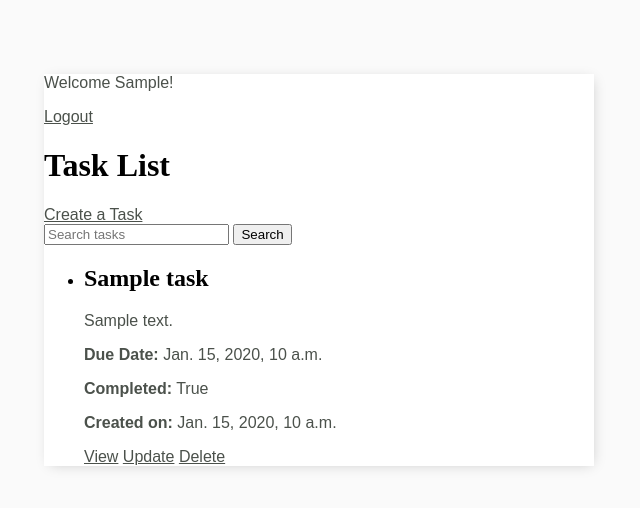
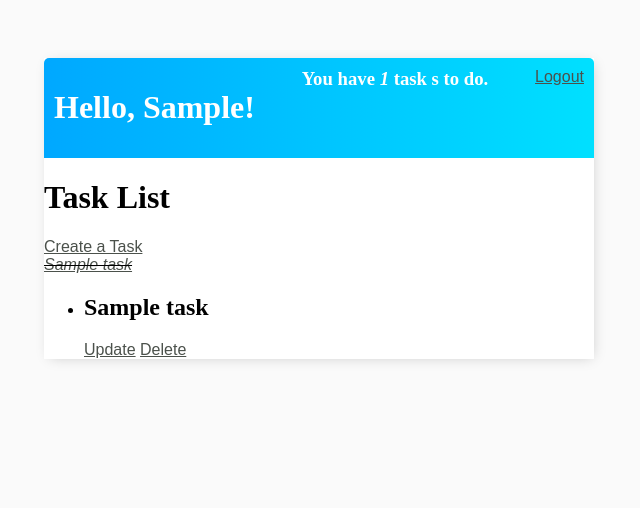
Before and after one commit to Claudenilsonjunior/todo-django-webapp, a Django app: page / in a window 1280 px wide. Shown: the top 508 px of the page, without its empty margins (321-961 px from the left). Run offline with Django 5.2, Linux system fonts and the light colour scheme; a user stored in the database is signed in; tables that the repository leaves empty hold one stand-in row (values such as "Sample post"); some web fonts are replaced.

Commit message:
Update task_list.html

```diff
--- a/base/templates/base/task_list.html
+++ b/base/templates/base/task_list.html
@@ -1,52 +1,81 @@
 {% extends 'base/base.html' %}
-
-{% block title %}
-
-    Task List
-
-{% endblock %}
-
 {% block content %}
 
 
+<div class= 'header-bar'>
+
+    <h1> Hello, {{ request.user|title }}!</h1>
+
+    <h3 style = "margin:0"> You have <i>{{ tasks.count }}</i> task {{ count|pluralize:"s" }} to do.</h3>
+
+
 {% if request.user.is_authenticated %}
-    <p>Welcome {{ request.user|title }}!</p>
     <a href="{% url 'logout' %}">Logout</a>
 {% else %}
-    <p>Welcome Guest!</p>
     <a href="{% url 'login' %}">Login</a>
 {% endif %}
+</div>
 
 <h1>Task List </h1>
 
 <!-- Button to create a new task -->
 <a href="{% url 'task_create' %}" class="btn btn-primary">Create a Task</a>
 
-<form method="GET">
+<!-- <form method="GET">
     <input type="text" name="search" placeholder="Search tasks" value="{{ search_input }}">
     <button type="submit">Search</button>
 </form>
+-->
+
+<div class = "task.items-wrapper">
+    {% for task in tasks %}
+
+    <div class = "task-wrapper">
+
+        {% if task.complete %}
+
+            <div class="task-title">
+
+                <div class = "task-complete-icon"></div>
+
+                <i><s><a href="{% url 'task_update' task.id %}">{{task}}</a></s></i>
+
+            </div>
+
+            {%else%}
+
+            <div class="task-title">
+
+                <div class = "task-complete-icon"></div>
+
+                <i><s><a href="{% url 'task_update' task.id %}">{{task}}</a></s></i>
+
+            </div>
+
+        {%endif%}
+
+    </div>
+
+    {%empty%}
+
+    <li class="no-tasks">No tasks found. Please add a task.</li>
+    {% endfor %}
+
+</div>
+
 
 <!-- Task list -->
 <ul class="task-list">
     {% for task in tasks %}
         <li class="task-item">
             <h2>{{ task.title }}</h2>
-            <p>{{ task.description }}</p>
-            <p><strong>Due Date:</strong> {{ task.due_date }}</p>
-            <p><strong>Completed:</strong> {{ task.complete }}</p>
-            <p><strong>Created on:</strong> {{ task.created }}</p>
-
             <!-- Task action buttons -->
             <div class="task-actions">
-                <a href="{% url 'task' task.id %}" class="btn btn-info">View</a>
                 <a href="{% url 'task_update' task.id %}" class="btn btn-warning">Update</a>
                 <a href="{% url 'task_delete' task.id %}" class="btn btn-danger">Delete</a>
             </div>
         </li>
     {% empty %}
-        <li class="no-tasks">No tasks found. Please add a task.</li>
     {% endfor %}
 </ul>
-
 {% endblock %}
```
